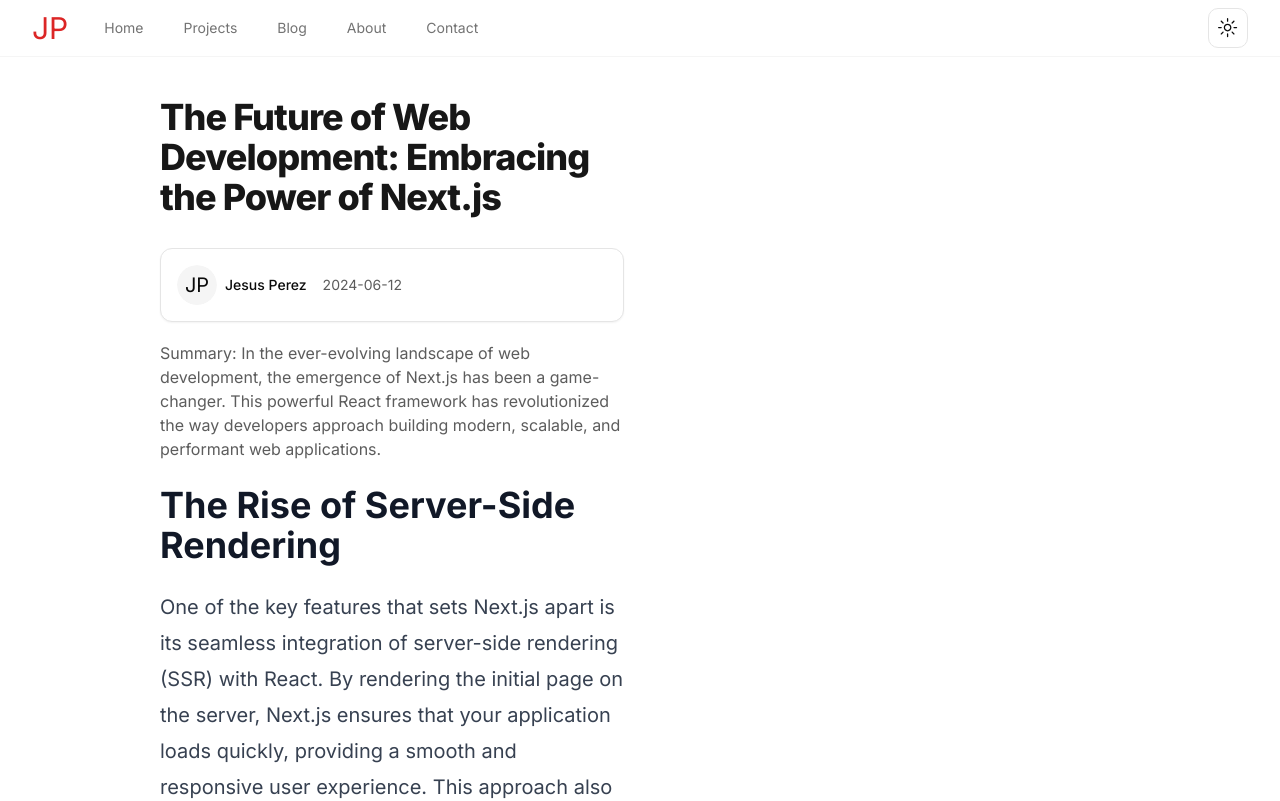
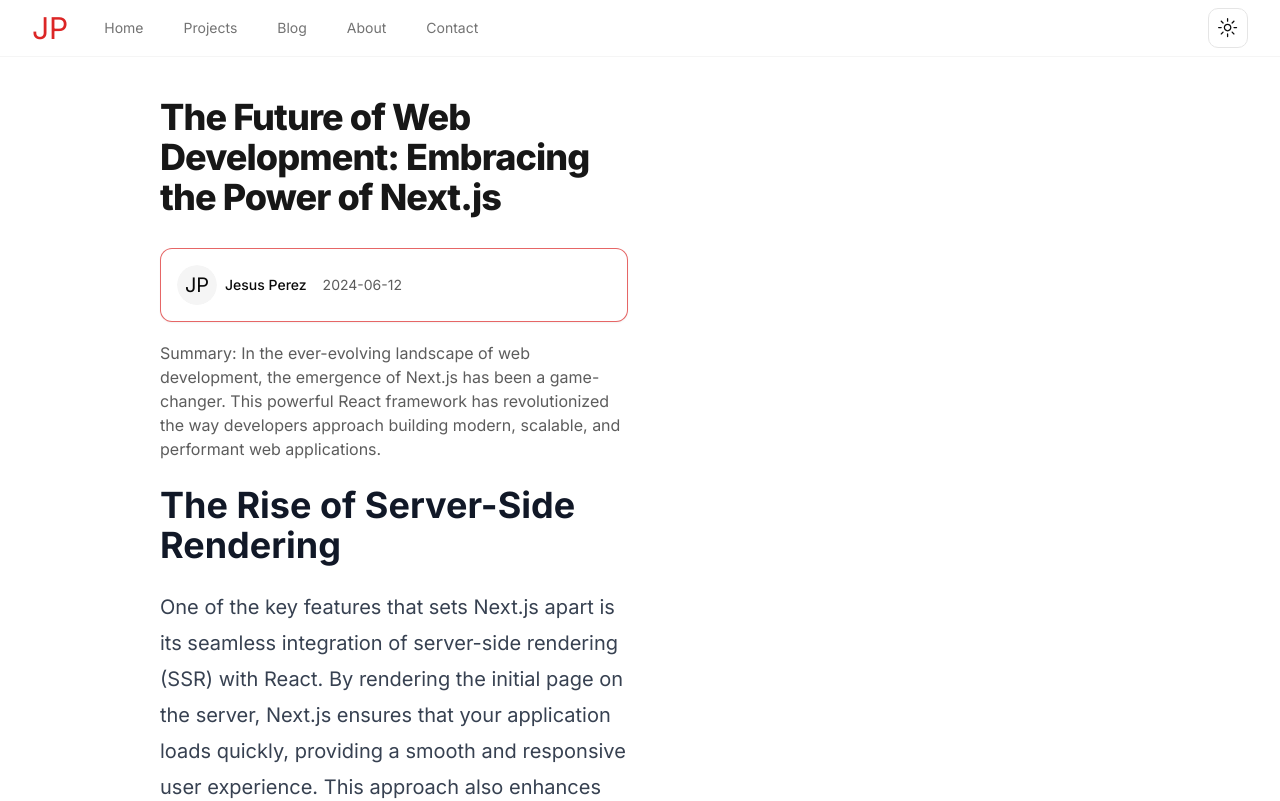
Before and after one commit to JayDevelops/next-jay-portfolio, a Next.js app: page /blog/hello-world in a window 1280 px wide. Shown: the top 801 px of the page. Built offline with nearby package versions, Linux system fonts and the light colour scheme.

Commit message:
added working blog layout, will update more later

```diff
--- a/app/blog/[slug]/MainBlogContent.tsx
+++ b/app/blog/[slug]/MainBlogContent.tsx
@@ -28,7 +28,7 @@
 
 export function AuthorSection({ date }: {date: string}) {
     return (
-        <Card className="flex items-center space-x-4 p-4">
+        <Card className="flex items-center space-x-4 p-4 border-primary/70">
             <div className="flex items-center space-x-2">
                 <Avatar>
                     <AvatarFallback>JP</AvatarFallback>
--- a/app/blog/[slug]/page.tsx
+++ b/app/blog/[slug]/page.tsx
@@ -1,6 +1,7 @@
-import { allPosts } from "content-collections";
+import {allPosts} from "content-collections";
 import BlogArticleNotFound from "@/app/blog/[slug]/not-found";
 import MainBlogContent from "@/app/blog/[slug]/MainBlogContent";
+import {PostProps} from "@/lib/postProps";
 
 export default function Post({ params }: { params: { slug: string } }) {
     //  Grab the requested slug and find that post in our post-collection
@@ -13,8 +14,16 @@
     }
 
     return (
-        <div className="container mx-auto grid grid-cols-1 gap-8 py-6 md:grid-cols-2">
+        <div className="container mx-auto grid grid-cols-1 gap-6 py-6 md:grid-cols-2">
             <MainBlogContent post={post} />
         </div>
     )
 }
+
+export function generateHeadings({post}: PostProps) {
+    return (
+        <div>
+            {post.content}
+        </div>
+    )
+}
--- a/package.json
+++ b/package.json
@@ -9,6 +9,7 @@
     "lint": "next lint"
   },
   "dependencies": {
+    "@giscus/react": "^3.0.0",
     "@hookform/resolvers": "^3.4.2",
     "@radix-ui/react-avatar": "^1.0.4",
     "@radix-ui/react-dropdown-menu": "^2.0.6",
```
Also changed, not shown: 1 other file (tests, documents, lock files or other folders).
